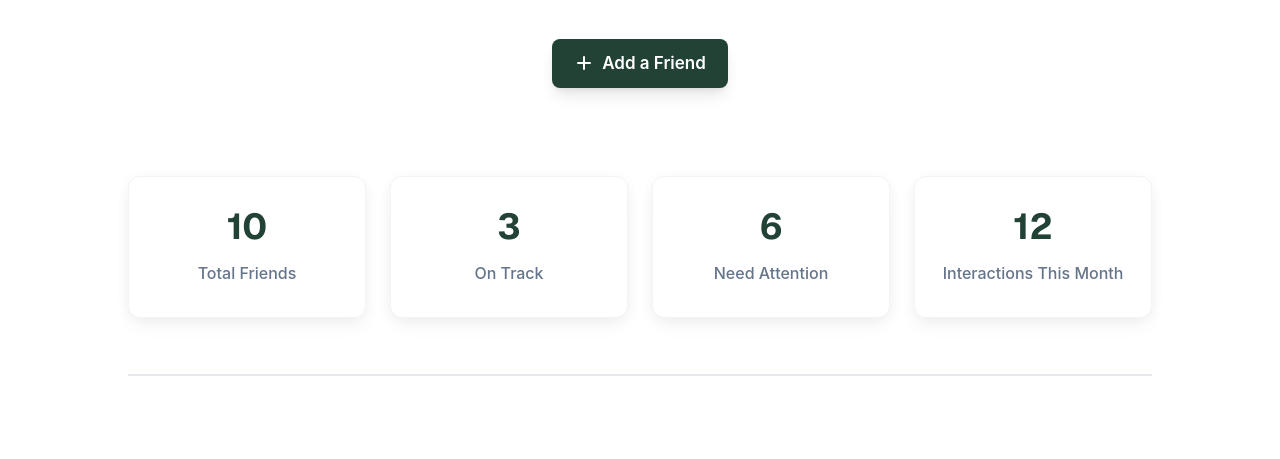
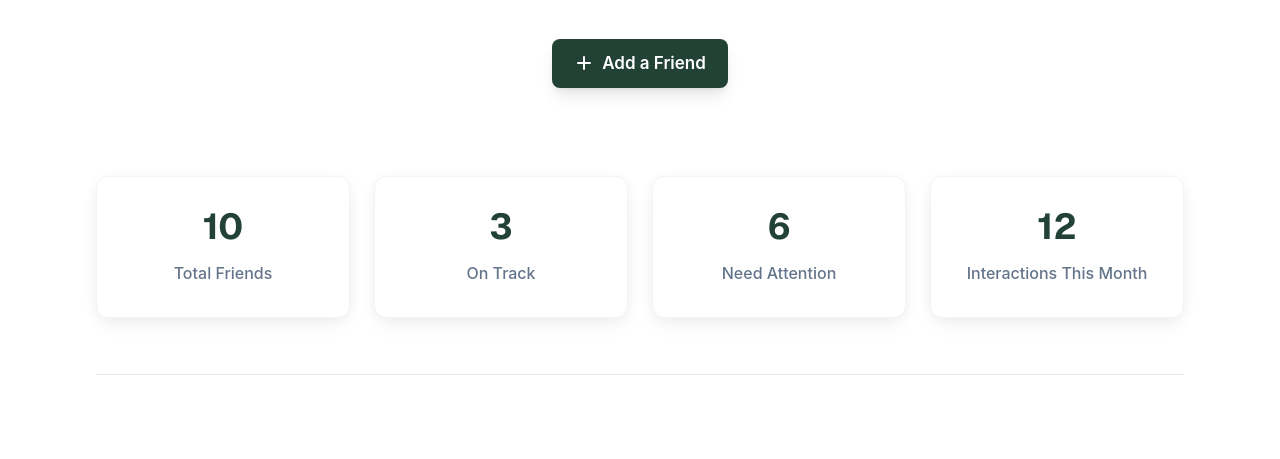
Before and after one commit to fardin33/Assignment_07, a React (Vite) app in the folder KeenKeeper/: page / in a window 1280 px wide. Shown: the part 280-739 px from the top of the page. Built offline with nearby package versions, Linux system fonts and the light colour scheme.

Commit message:
Some Issues Fixed

```diff
--- a/KeenKeeper/src/components/homePageComponents/StatsSection.jsx
+++ b/KeenKeeper/src/components/homePageComponents/StatsSection.jsx
@@ -9,7 +9,7 @@ const StatsSection = () => {
   ];
 
   return (
-    <section className="w-[80%] mx-auto pt-6 md:pt-10 lg:pt-12 pb-10">
+    <section className="w-[85%] mx-auto pt-6 md:pt-10 lg:pt-12 pb-10">
       {/* Container with responsive grid */}
       <div className="grid grid-cols-1 sm:grid-cols-2 lg:grid-cols-4 gap-4 md:gap-6">
         {stats.map((stat) => (
@@ -31,7 +31,7 @@ const StatsSection = () => {
       </div>
 
       {/* Bottom subtle divider */}
-      <div className="mt-14 border-b-2 border-gray-200 w-full"></div>
+      <div className="mt-14 border-b border-gray-200 w-full"></div>
     </section>
   );
 };
--- a/KeenKeeper/src/components/homePageComponents/YourFriends.jsx
+++ b/KeenKeeper/src/components/homePageComponents/YourFriends.jsx
@@ -124,7 +124,7 @@ const YourFriends = () => {
   };
 
   return (
-    <section className="w-[90%] md:w-[85%] lg:w-[80%] mx-auto py-10">
+    <section className="w-[85%] mx-auto py-10">
       <h2 className="geist text-2xl md:text-2xl lg:text-3xl font-bold text-[#1F2937] mb-8 text-left">
         Your Friends
       </h2>
```
